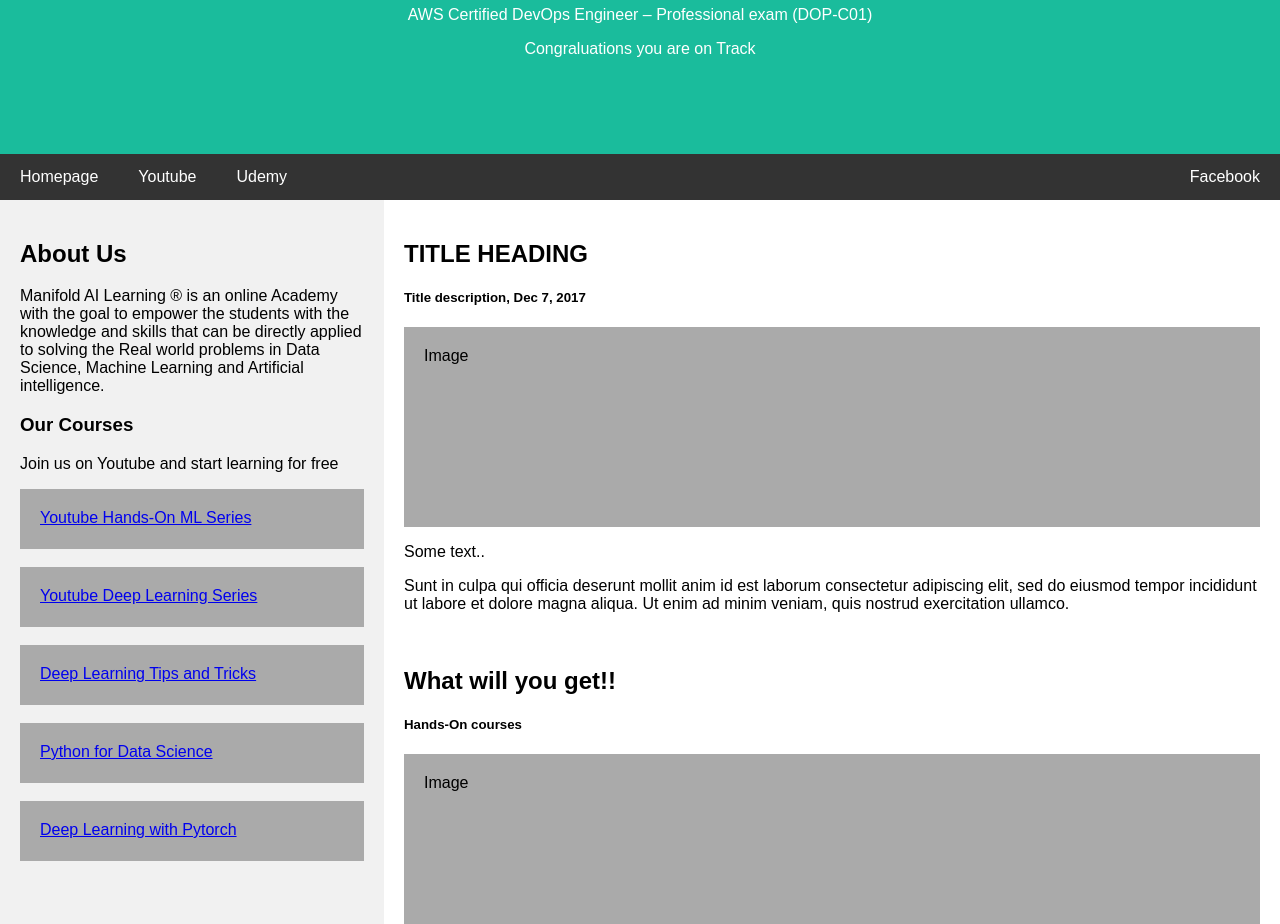
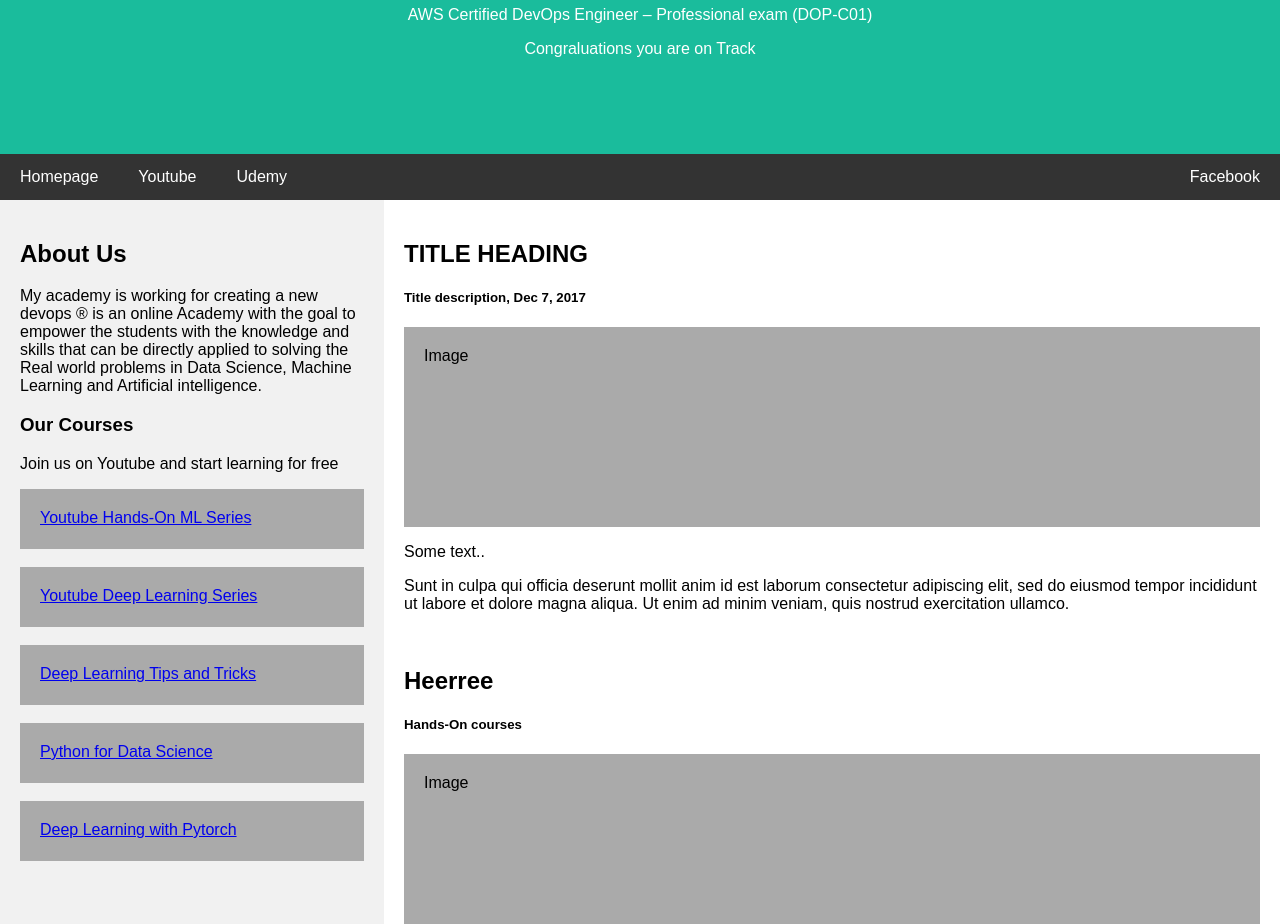
Before and after one commit to AdarshSanjeev1/Aws_codebuild, a plain HTML site: page index.html in a window 1280 px wide. Shown: the part 173-1097 px from the top of the page. Drawn offline with Linux system fonts and the light colour scheme.

Commit message:
Updated the index

```diff
--- a/index.html
+++ b/index.html
@@ -128,7 +128,7 @@ body {
 <div class="row">
   <div class="side">
     <h2>About Us</h2>
-    <p>Manifold AI Learning ® is an online Academy with the goal to empower the students with the knowledge and skills that can be directly applied to solving the Real world problems in Data Science, Machine Learning and Artificial intelligence.</p>
+    <p>My academy is working for creating  a new devops  ® is an online Academy with the goal to empower the students with the knowledge and skills that can be directly applied to solving the Real world problems in Data Science, Machine Learning and Artificial intelligence.</p>
     <h3>Our Courses</h3>
     <p>Join us on Youtube and start learning for free</p>
     <div class="fakeimg" style="height:60px;"> <a href="https://www.youtube.com/manifoldailearning" class="right">Youtube Hands-On ML Series </a> </div><br>
@@ -144,7 +144,7 @@ body {
     <p>Some text..</p>
     <p>Sunt in culpa qui officia deserunt mollit anim id est laborum consectetur adipiscing elit, sed do eiusmod tempor incididunt ut labore et dolore magna aliqua. Ut enim ad minim veniam, quis nostrud exercitation ullamco.</p>
     <br>
-    <h2>What will you get!!</h2>
+    <h2>Heerree</h2>
     <h5>Hands-On courses</h5>
     <div class="fakeimg" style="height:200px;">Image</div>
     <p>Some text..</p>
```
Also changed, not shown: 3 other files.
